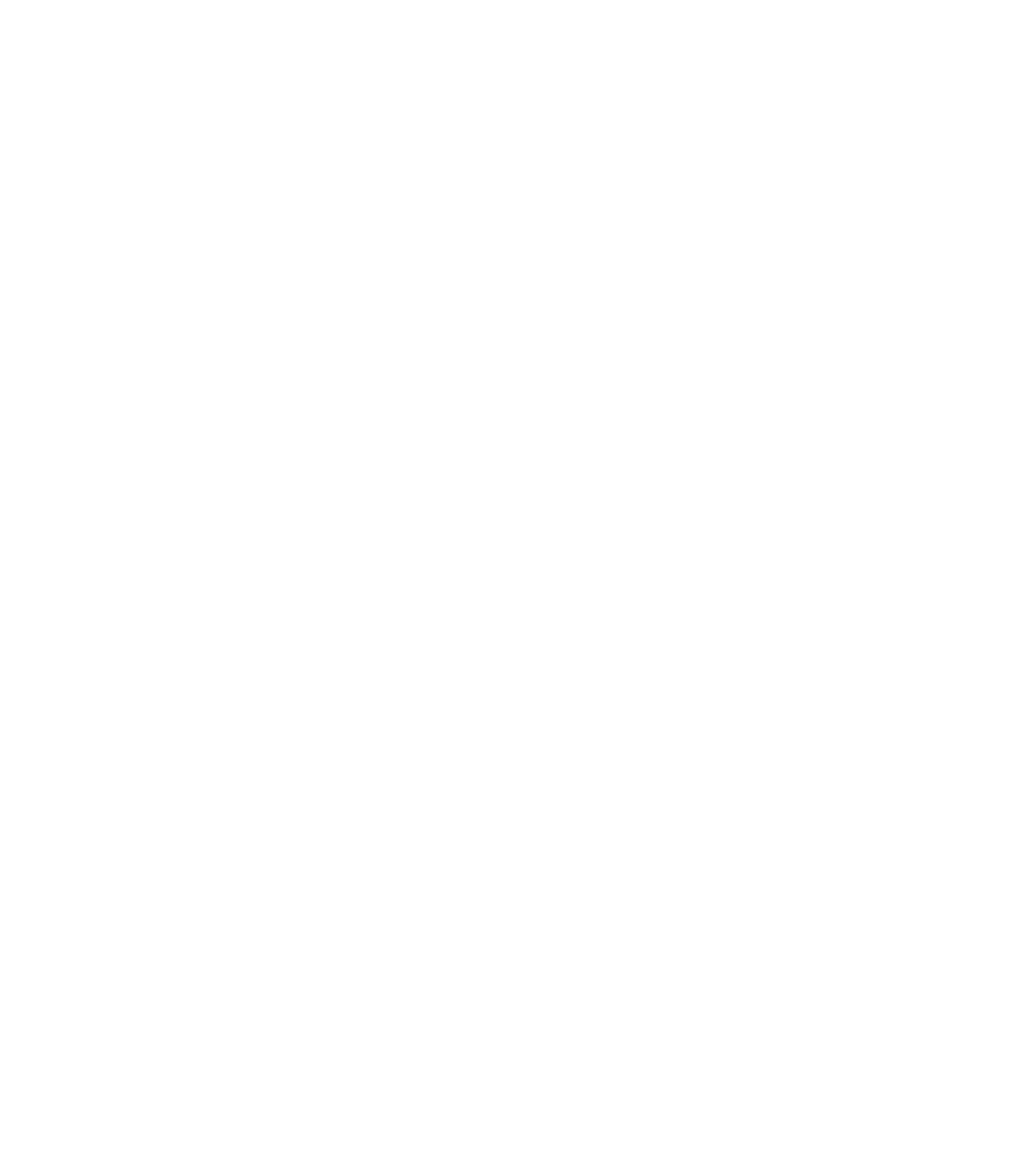
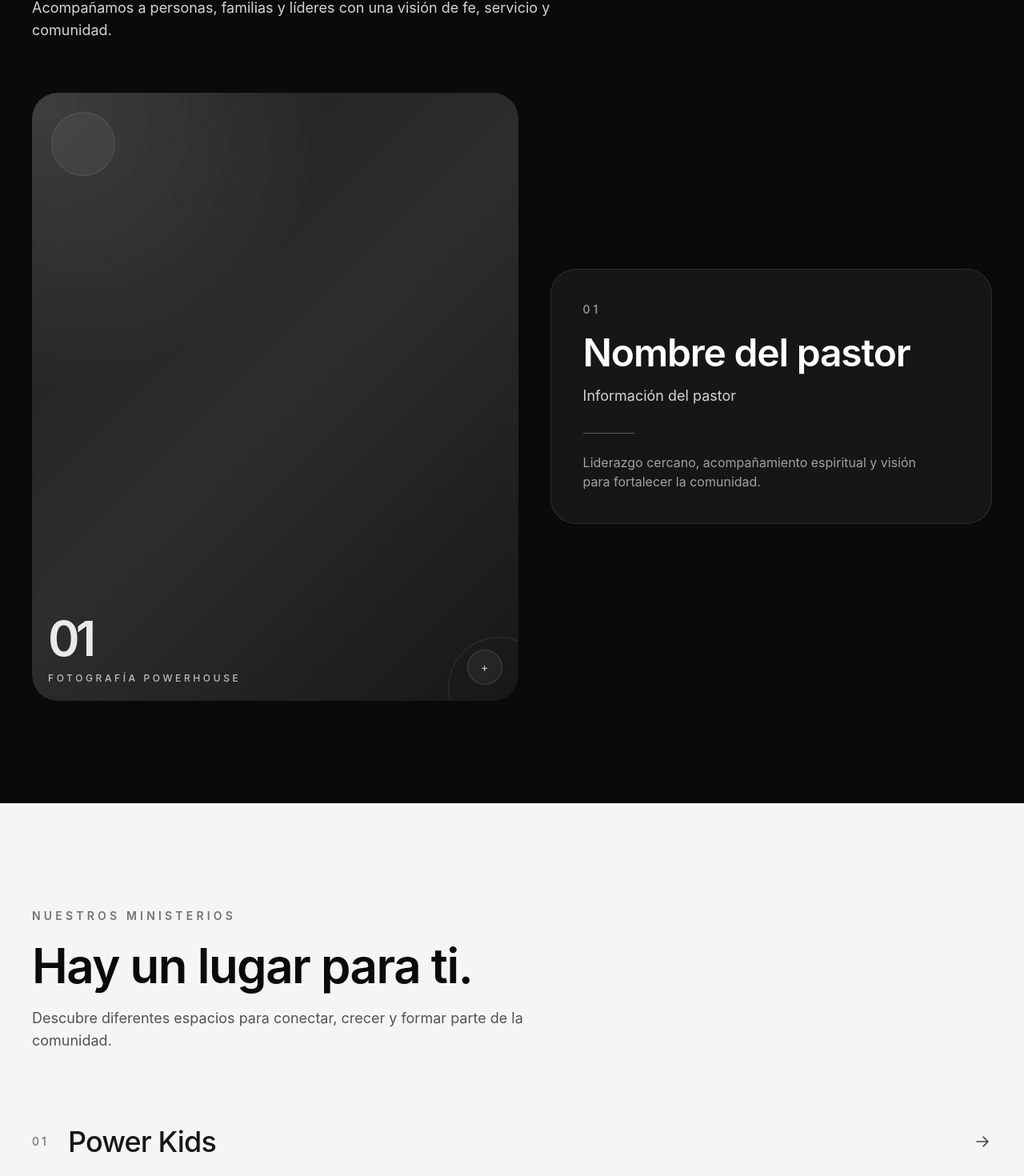
Before and after one commit to jhonsullon8-spec/PaginaPowerHouse, a React (Vite) app: page / in a window 1280 px wide. Shown: the part 2871-4341 px from the top of the page at 80% size. Before the commit the page ends 2549 px from the top, so only its background shows below. Built offline with nearby package versions, Linux system fonts and the light colour scheme.

Commit message:
feat: create ministries and pastors

```diff
--- a/src/App.tsx
+++ b/src/App.tsx
@@ -1,11 +1,15 @@
 import Mission from "./sections/Mission/Mission";
 import Experience from "./sections/Experience/Experience";
+import Pastors from "./sections/Pastors/Pastors";
+import Ministries from "./sections/Ministries/Ministries";
 
 function App() {
   return (
     <main>
       <Mission />
       <Experience />
+      <Pastors />
+      <Ministries />
     </main>
   );
 }
--- /dev/null
+++ b/src/sections/Ministries/Ministries.tsx
@@ -0,0 +1,84 @@
+import { motion } from "motion/react";
+
+const ministries = [
+  { id: "01", name: "Power Kids" },
+  { id: "02", name: "Jóvenes" },
+  { id: "03", name: "Comunidad" },
+  { id: "04", name: "Servicio" },
+];
+
+const Ministries = () => {
+  return (
+    <section className="bg-[#f5f5f3] py-24 md:py-32">
+      <div className="mx-auto max-w-7xl px-6 md:px-10">
+        <motion.header
+          className="mb-12 md:mb-16"
+          initial={{ opacity: 0, y: 20 }}
+          whileInView={{ opacity: 1, y: 0 }}
+          transition={{ duration: 0.6, ease: "easeOut" }}
+          viewport={{ once: true }}
+        >
+          <span className="text-sm font-semibold uppercase tracking-[0.3em] text-neutral-500">
+            NUESTROS MINISTERIOS
+          </span>
+
+          <h2 className="mt-5 max-w-3xl text-4xl font-semibold leading-[1.05] tracking-tight text-neutral-950 sm:text-5xl md:text-6xl">
+            Hay un lugar para ti.
+          </h2>
+
+          <p className="mt-5 max-w-2xl text-base leading-7 text-neutral-600 md:text-lg">
+            Descubre diferentes espacios para conectar, crecer y formar parte de la comunidad.
+          </p>
+        </motion.header>
+
+        <div className="w-full">
+          {ministries.map((ministry, index) => (
+            <motion.a
+              key={ministry.id}
+              href="#"
+              className="group flex w-full items-center justify-between gap-4 border-b border-neutral-300/80 py-6 text-left transition-colors duration-300 hover:text-neutral-900 md:py-7"
+              initial={{ opacity: 0, y: 20 }}
+              whileInView={{ opacity: 1, y: 0 }}
+              transition={{
+                duration: 0.5,
+                delay: index * 0.1,
+                ease: "easeOut",
+              }}
+              viewport={{ once: true }}
+            >
+              <div className="flex items-center gap-5 md:gap-6">
+                <span className="text-sm font-medium uppercase tracking-[0.22em] text-neutral-500 transition-opacity duration-300 group-hover:opacity-80">
+                  {ministry.id}
+                </span>
+
+                <span className="text-2xl font-medium tracking-tight text-neutral-900 transition-colors duration-300 group-hover:text-neutral-700 sm:text-3xl md:text-4xl">
+                  {ministry.name}
+                </span>
+              </div>
+
+              <span className="inline-flex items-center justify-center transition-transform duration-300 group-hover:translate-x-1">
+                <svg
+                  viewBox="0 0 24 24"
+                  fill="none"
+                  xmlns="http://www.w3.org/2000/svg"
+                  className="h-5 w-5 text-neutral-700 md:h-6 md:w-6"
+                  aria-hidden="true"
+                >
+                  <path
+                    d="M5 12H19M19 12L13 6M19 12L13 18"
+                    stroke="currentColor"
+                    strokeWidth="1.6"
+                    strokeLinecap="round"
+                    strokeLinejoin="round"
+                  />
+                </svg>
+              </span>
+            </motion.a>
+          ))}
+        </div>
+      </div>
+    </section>
+  );
+};
+
+export default Ministries;
--- /dev/null
+++ b/src/sections/Pastors/Pastors.tsx
@@ -0,0 +1,98 @@
+import { motion } from "motion/react";
+
+const pastor = {
+  number: "01",
+  name: "Nombre del pastor",
+  info: "Información del pastor",
+};
+
+const Pastors = () => {
+  return (
+    <section className="bg-neutral-950 py-24 md:py-32">
+      <div className="mx-auto max-w-7xl px-6 md:px-10">
+        <motion.header
+          className="mb-12 md:mb-16"
+          initial={{ opacity: 0, y: 20 }}
+          whileInView={{ opacity: 1, y: 0 }}
+          transition={{ duration: 0.6, ease: "easeOut" }}
+          viewport={{ once: true }}
+        >
+          <span className="text-sm font-semibold uppercase tracking-[0.3em] text-neutral-400">
+            NUESTROS PASTORES
+          </span>
+
+          <h2 className="mt-5 max-w-4xl text-4xl font-semibold leading-[1.05] tracking-tight text-white sm:text-5xl md:text-6xl">
+            Personas que acompañan y guían nuestra comunidad.
+          </h2>
+
+          <p className="mt-5 max-w-2xl text-base leading-7 text-neutral-300 md:text-lg">
+            Acompañamos a personas, familias y líderes con una visión de fe, servicio y comunidad.
+          </p>
+        </motion.header>
+
+        <div className="grid gap-8 md:gap-10 lg:grid-cols-[1.1fr_1fr] lg:items-center">
+          <motion.article
+            className="overflow-hidden rounded-[2rem]"
+            initial={{ opacity: 0, y: 20 }}
+            whileInView={{ opacity: 1, y: 0 }}
+            transition={{ duration: 0.6, ease: "easeOut", delay: 0.1 }}
+            viewport={{ once: true }}
+          >
+            <div className="group relative aspect-[4/5] overflow-hidden rounded-[2rem] bg-[linear-gradient(135deg,#1f1f1f_0%,#2d2d2d_50%,#171717_100%)]">
+              <div className="absolute inset-0 bg-[radial-gradient(circle_at_top_left,_rgba(255,255,255,0.14),_transparent_38%)]" />
+
+              <div className="absolute left-6 top-6 h-20 w-20 rounded-full border border-white/10 bg-white/5" />
+
+              <div className="absolute bottom-5 left-5 right-5 flex items-end justify-between">
+                <div>
+                  <span className="text-5xl font-semibold leading-none tracking-[-0.08em] text-white/90 md:text-6xl">
+                    {pastor.number}
+                  </span>
+                  <p className="mt-3 text-xs font-medium uppercase tracking-[0.3em] text-white/70">
+                    Fotografía PowerHouse
+                  </p>
+                </div>
+
+                <div className="flex h-11 w-11 items-center justify-center rounded-full border border-white/15 bg-white/5 text-sm text-white/80">
+                  +
+                </div>
+              </div>
+
+              <div className="absolute -bottom-12 -right-10 h-32 w-32 rounded-full border border-white/10 transition-transform duration-700 group-hover:scale-110" />
+            </div>
+          </motion.article>
+
+          <motion.article
+            className="flex min-h-full items-center"
+            initial={{ opacity: 0, y: 20 }}
+            whileInView={{ opacity: 1, y: 0 }}
+            transition={{ duration: 0.6, ease: "easeOut", delay: 0.2 }}
+            viewport={{ once: true }}
+          >
+            <div className="w-full rounded-[2rem] border border-white/10 bg-white/5 p-6 sm:p-8 md:p-10">
+              <p className="text-sm font-medium uppercase tracking-[0.28em] text-neutral-400">
+                {pastor.number}
+              </p>
+
+              <h3 className="mt-5 text-3xl font-semibold tracking-tight text-white sm:text-4xl md:text-5xl">
+                {pastor.name}
+              </h3>
+
+              <p className="mt-4 text-base leading-7 text-neutral-300 md:text-lg">
+                {pastor.info}
+              </p>
+
+              <div className="mt-8 h-px w-16 bg-white/30" />
+
+              <p className="mt-6 max-w-md text-sm leading-6 text-neutral-400 md:text-base">
+                Liderazgo cercano, acompañamiento espiritual y visión para fortalecer la comunidad.
+              </p>
+            </div>
+          </motion.article>
+        </div>
+      </div>
+    </section>
+  );
+};
+
+export default Pastors;
```
